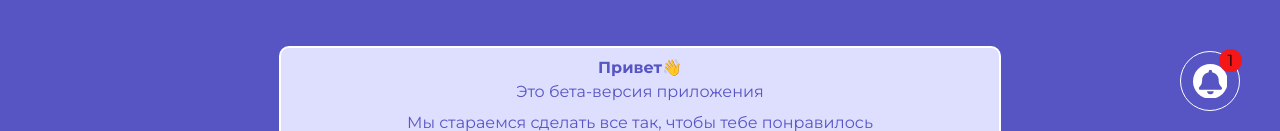
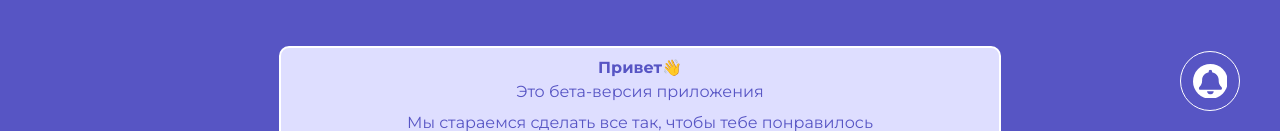
Before and after one commit to mbpxl/nordwibe, a Next.js app: page / in a window 1280 px wide. Shown: the part 669-800 px from the top of the page. Built offline with nearby package versions, Linux system fonts and the light colour scheme; no server answers; sample sign-in values are in the browser's storage.

Commit message:
fix(notofication) remove notification count

```diff
--- a/src/components/Navigation/index.tsx
+++ b/src/components/Navigation/index.tsx
@@ -87,14 +87,12 @@ const Navigation: FC<IFilter> = ({ filter, setFilter }) => {
       ? "Поддержка"
       : companioData
       ? companioData.first_name
-      : "...";
+      : "Чат";
   const dispatch = useDispatch<AppDispatch>();
   const menu = useTypedSelector((selector) => selector.navigationSlice.menu);
 
   const { data: usr } = usrApi.useGetUserQuery(Number(params.id as string));
   const idUser = createIUserFromRealUser(usr);
-  // const idUser = users.find((u) => u.id === Number(params.id as string))!;
-  // const idUser
   const flat = flats.find((a) => a.id === Number(params.id as string))!;
   const article = articles.find((a) => a.id === Number(params.id as string))!;
   const calcNewMessages = useRef<number>(0);
--- a/src/page/Home/index.tsx
+++ b/src/page/Home/index.tsx
@@ -106,9 +106,7 @@ export const Home = () => {
           <NOTIFICATIONLOGO />
           {resCount > 0 && (
             <>
-              <div className={styles.new_messages_count}>
-                {calcNewMessages.current}
-              </div>
+              <div className={styles.new_messages_count}>{}</div>
             </>
           )}
         </a>
--- a/src/page/Home/styles.module.scss
+++ b/src/page/Home/styles.module.scss
@@ -27,18 +27,18 @@
       height: 60%;
     }
 
-    .new_messages_count {
-      width: 23px;
-      height: 23px;
-      display: flex;
-      align-items: center;
-      justify-content: center;
-      background: #f51717;
-      border-radius: 50%;
-      position: absolute;
-      top: -3px;
-      right: -3px;
-    }
+    // .new_messages_count {
+    //   width: 23px;
+    //   height: 23px;
+    //   display: flex;
+    //   align-items: center;
+    //   justify-content: center;
+    //   background: #f51717;
+    //   border-radius: 50%;
+    //   position: absolute;
+    //   top: -3px;
+    //   right: -3px;
+    // }
   }
 
   .stories_module {
```
